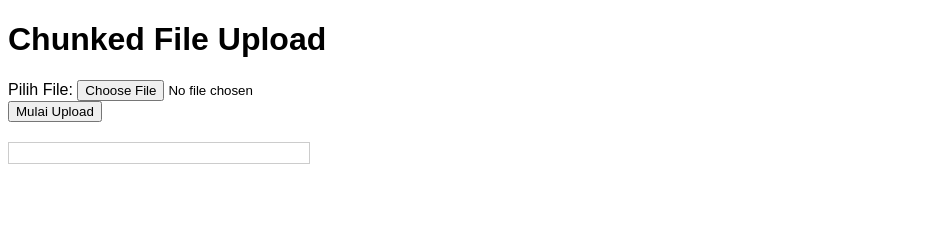
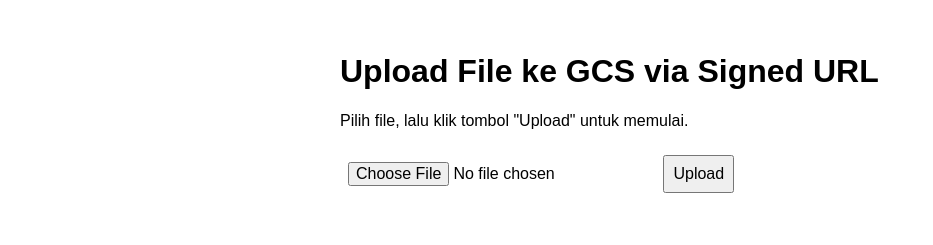
Before and after one commit to femas66/chunk-frontend, a plain HTML site: page index.html in a window 1280 px wide. Shown: the whole page, without its empty margins (0-933 px from the left). Drawn offline with Linux system fonts and the light colour scheme.

Commit message:
feat: gcs signed

```diff
--- a/index.html
+++ b/index.html
@@ -1,56 +1,118 @@
 <!DOCTYPE html>
 <html lang="en">
-
 <head>
     <meta charset="UTF-8">
     <meta name="viewport" content="width=device-width, initial-scale=1.0">
-      <title>Chunked File Upload</title>
+    <title>GCS Signed URL Upload with Progress</title>
     <style>
-            body {
-                  font-family: sans-serif;
+        body { font-family: sans-serif; padding: 2em; max-width: 600px; margin: auto; }
+        input, button { font-size: 1em; padding: 0.5em; margin-top: 0.5em; }
+        #status { margin-top: 1em; font-weight: bold; }
+        #progressBar { width: 100%; margin-top: 0.5em; }
+    </style>
+</head>
+<body>
+    <h1>Upload File ke GCS via Signed URL</h1>
+    <p>Pilih file, lalu klik tombol "Upload" untuk memulai.</p>
+    <input type="file" id="fileInput">
+    <button onclick="uploadFile()">Upload</button>
+
+    <div id="status"></div>
+
+    <!-- Elemen Progress Bar -->
+    <progress id="progressBar" value="0" max="100" style="width: 100%; display: none;"></progress>
+
+    <div id="uploadedUrl" style="margin-top: 1em; word-wrap: break-word;"></div>
+
+    <script>
+        async function uploadFile() {
+            const fileInput = document.getElementById('fileInput');
+            const statusDiv = document.getElementById('status');
+            const uploadedUrlDiv = document.getElementById('uploadedUrl');
+            const progressBar = document.getElementById('progressBar');
+
+            if (fileInput.files.length === 0) {
+                statusDiv.textContent = 'Silakan pilih file terlebih dahulu!';
+                statusDiv.style.color = 'red';
+                return;
             }
 
-            #uploadForm {
-                  margin-bottom: 20px;
+            const file = fileInput.files[0];
+            statusDiv.textContent = 'Meminta URL untuk upload...';
+            statusDiv.style.color = 'orange';
+            progressBar.style.display = 'none';
+            uploadedUrlDiv.innerHTML = '';
+
+            try {
+                // Langkah 1: Minta signed URL dari backend Anda
+                const backendResponse = await fetch('http://localhost:1234/upload', { // Ganti dengan URL backend Anda
+                    method: 'POST',
+                    headers: {
+                        'Content-Type': 'application/json',
+                        // 'Authorization': 'Bearer YOUR_JWT_TOKEN' // Tambahkan jika endpoint dilindungi
+                    },
+                    body: JSON.stringify({
+                        file_name: file.name,
+                        content_type: file.type
+                    })
+                });
+
+                if (!backendResponse.ok) {
+                    throw new Error('Gagal mendapatkan signed URL dari backend.');
                 }
 
-            #progressContainer {
-                  border: 1px solid #ccc;
-                  height: 20px;
-                  width: 300px;
-                  margin-bottom: 10px;
+                const responseData = await backendResponse.json();
+                const signedURL = responseData.data.signed_url;
+                const publicURL = responseData.data.public_url;
+
+                console.log('Signed URL: ', signedURL);
+                console.log('Public URL: ', publicURL);
+
+                statusDiv.textContent = 'Mengunggah file langsung ke GCS...';
+                statusDiv.style.color = 'blue';
+                progressBar.style.display = 'block';
+                progressBar.value = 0;
+
+                // Langkah 2: Gunakan XMLHttpRequest untuk mengunggah file agar bisa mendapatkan progres
+                const xhr = new XMLHttpRequest();
+
+                // Event listener untuk progres upload
+                xhr.upload.onprogress = function(event) {
+                    if (event.lengthComputable) {
+                        const percentComplete = (event.loaded / event.total) * 100;
+                        progressBar.value = percentComplete;
+                        statusDiv.textContent = `Mengunggah... ${Math.round(percentComplete)}%`;
                     }
+                };
 
-            #progressBar {
-                  background-color: green;
-                  height: 100%;
-                  width: 0%;
+                // Event listener untuk saat upload selesai
+                xhr.onload = function() {
+                    if (xhr.status === 200) {
+                        statusDiv.textContent = 'Upload berhasil!';
+                        statusDiv.style.color = 'green';
+                        progressBar.style.display = 'none';
+                        uploadedUrlDiv.innerHTML = `File tersedia di: <a href="${publicURL}" target="_blank">${publicURL}</a>`;
+                    } else {
+                        throw new Error(`Gagal mengunggah file ke GCS. Status: ${xhr.status}`);
                     }
+                };
 
-            #message {
-                  margin-top: 10px;
-                  font-weight: bold;
+                // Event listener untuk error
+                xhr.onerror = function() {
+                    throw new Error('Terjadi error jaringan saat mengunggah.');
+                };
+
+                xhr.open('PUT', signedURL);
+                // xhr.setRequestHeader('Content-Type', file.type);
+                xhr.send(file);
+
+            } catch (error) {
+                statusDiv.textContent = `Error: ${error.message}`;
+                statusDiv.style.color = 'red';
+                progressBar.style.display = 'none';
+                console.error(error);
             }
-      </style>
-</head>
-
-<body>
-      <h1>Chunked File Upload</h1>
-
-      <form id="uploadForm">
-            <div>
-                  <label for="fileInput">Pilih File:</label>
-                  <input type="file" id="fileInput" required>
-            </div>
-            <button type="button" onclick="startUpload()">Mulai Upload</button>
-      </form>
-
-      <div id="progressContainer">
-            <div id="progressBar"></div>
-      </div>
-      <div id="message"></div>
-
-      <script src="script.js"></script>
+        }
+    </script>
 </body>
-
 </html>
```
Lines whose indentation alone changed are shown as unchanged.
